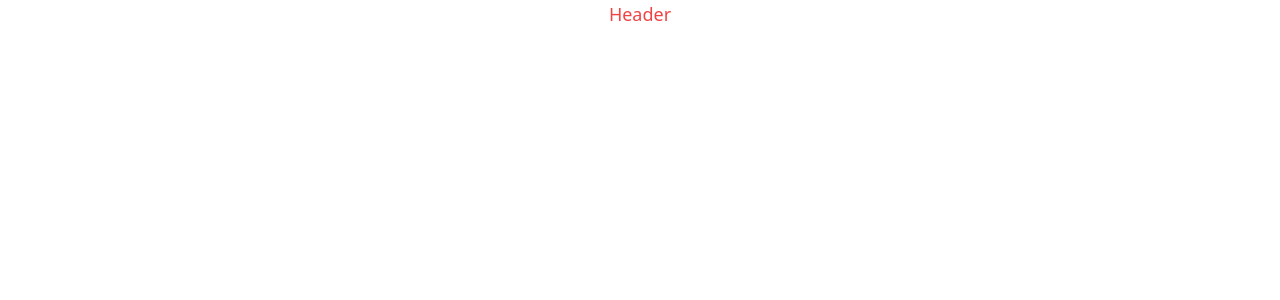
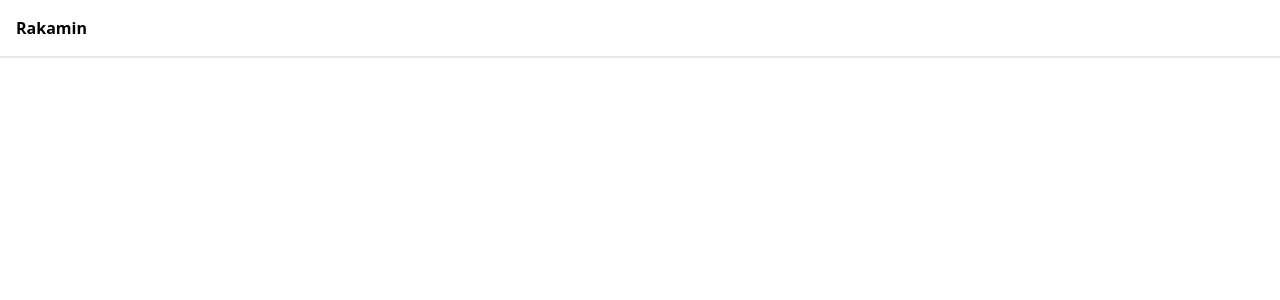
Before and after one commit to masbagaspn/rakamin-assignment, a React (Create React App) app: page / in a window 1280 px wide. Shown: the top 300 px of the page. Built offline with nearby package versions, Linux system fonts and the light colour scheme.

Commit message:
feat: fontawesome

```diff
--- a/package.json
+++ b/package.json
@@ -3,6 +3,9 @@
   "version": "0.1.0",
   "private": true,
   "dependencies": {
+    "@fortawesome/fontawesome-svg-core": "^6.2.1",
+    "@fortawesome/free-solid-svg-icons": "^6.2.1",
+    "@fortawesome/react-fontawesome": "^0.2.0",
     "@testing-library/jest-dom": "^5.16.5",
     "@testing-library/react": "^13.4.0",
     "@testing-library/user-event": "^13.5.0",
--- a/src/components/Header.js
+++ b/src/components/Header.js
@@ -1,9 +1,11 @@
 import React from 'react'
+import Navigation from './Navigation'
 
 function Header() {
   return (
-    <header className='text-lg text-red-500'>
-        Header
+    <header className='p-4 flex space-between items-center border-b-2'>
+        <span className='font-bold'>Rakamin</span>
+        <Navigation />
     </header>
   )
 }
--- /dev/null
+++ b/src/components/Navigation.js
@@ -0,0 +1,12 @@
+import React from 'react'
+import { FontAwesomeIcon } from '@fortawesome/react-fontawesome'
+
+function Navigation() {
+  return (
+    <nav>
+
+    </nav>
+  )
+}
+
+export default Navigation
```
Also changed, not shown: 1 other file (tests, documents, lock files or other folders).
